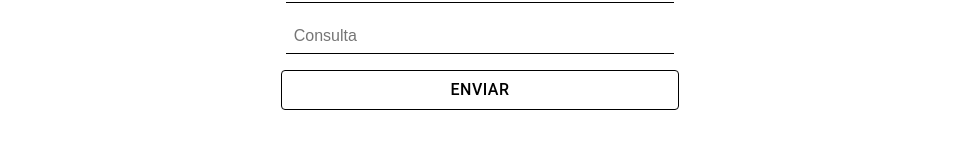
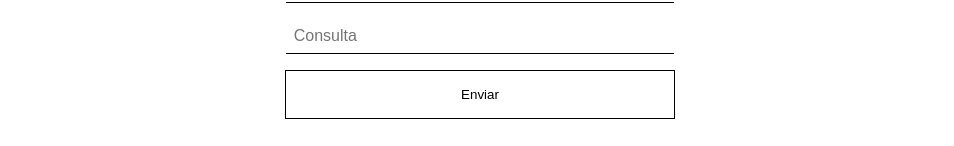
Before and after one commit to iairbaron/Landing-project, a React (Create React App) app: page / in a window 1280 px wide. Shown: the part 1553-1699 px from the top of the page, without its empty margins (160-1114 px from the left). Before the commit the page ends 1663 px from the top, so only its background shows below. Built offline with nearby package versions, Linux system fonts and the light colour scheme.

Commit message:
Formulario terminado

```diff
--- a/src/components/commons/buttons/buttonStyle.css
+++ b/src/components/commons/buttons/buttonStyle.css
@@ -18,9 +18,28 @@
     border: 1.5px solid white;
 }
 
+
+
 .secondary:hover{
     background-color: white;
     color: #2D2641;
     border: 1.5px solid white;
     transition: 0.3s;
 }
+
+
+.buttonForm{
+    border: 0.5px black solid;
+    padding: 1rem 2.5rem;
+    background-color: white;
+    color: black;
+    width: 30.51vw;
+    margin-bottom: 30px;
+}
+
+.buttonForm:hover{
+      background-color:#2D2641 ;
+    color: white;
+    border: 1.5px solid white;
+    transition: 0.3s;
+}
--- a/src/components/commons/form/Formulario.jsx
+++ b/src/components/commons/form/Formulario.jsx
@@ -1,5 +1,6 @@
 import React from "react";
-import Button from '@mui/material/Button';
+import Button from '../../commons/buttons/Button';
+
 
 
 
@@ -17,7 +18,7 @@ function Formulario() {
 
   return (
     <form
-      style={{ display: "flex", flexDirection: "column", alignItems: "center" }}
+      style={{ display: "flex", flexDirection: "column", alignItems: "center",}}
     >
       <input
         type="text"
@@ -47,9 +48,7 @@ function Formulario() {
           ...inputStyle,
         }}
       ></input>
-      <Button variant="outlined" size="small" style={{color:"black", border:"solid 1px black ",fontSize: "1em", width:"31.1vw", height:"5vh" }}>
-          Enviar
-        </Button>
+       <Button tipo='buttonForm' text='Enviar'/>
 
     </form>
   );
```
Also changed, not shown: src/components/commons/form/Button.jsx (deleted), 1 other file (tests, documents, lock files or other folders).
